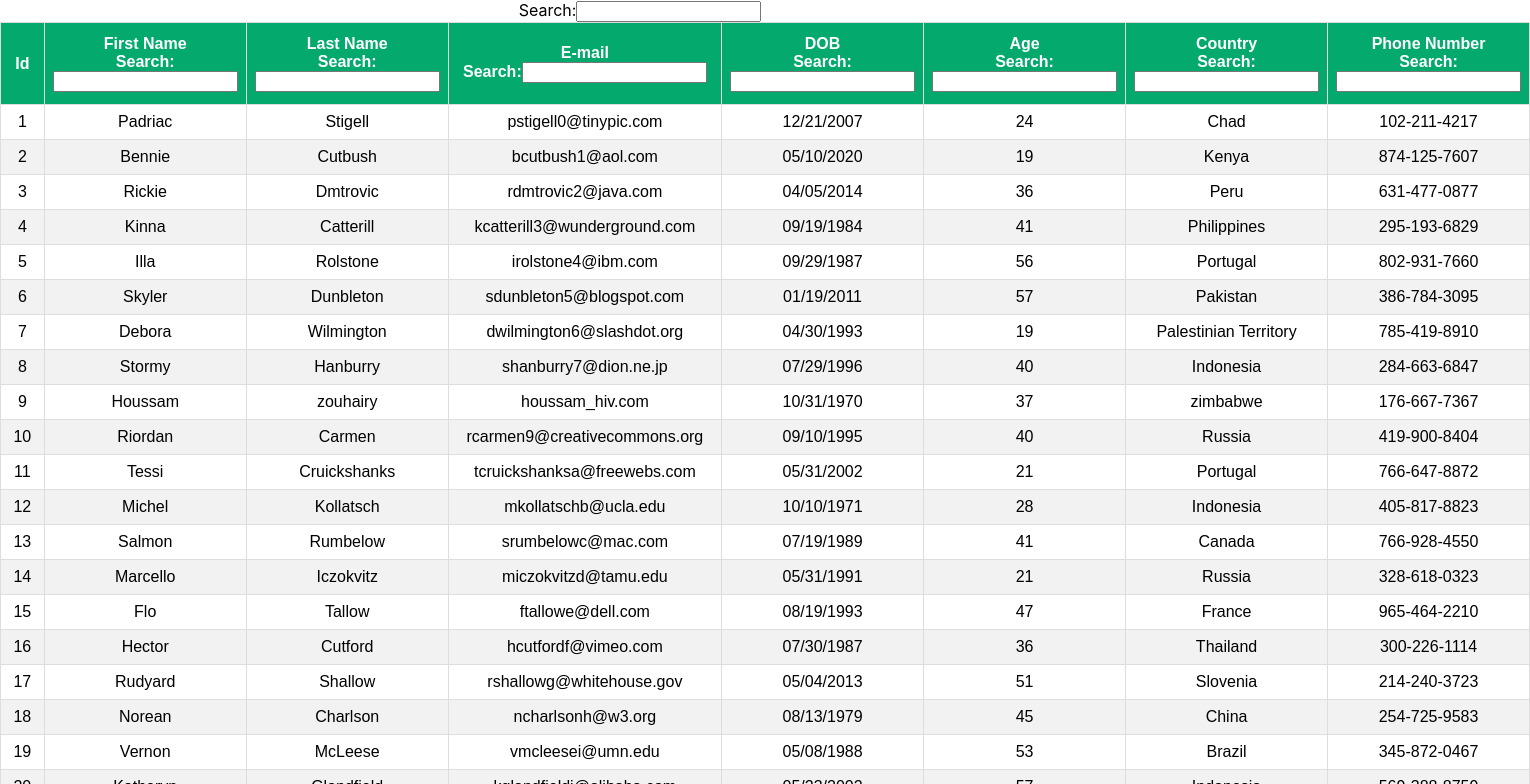
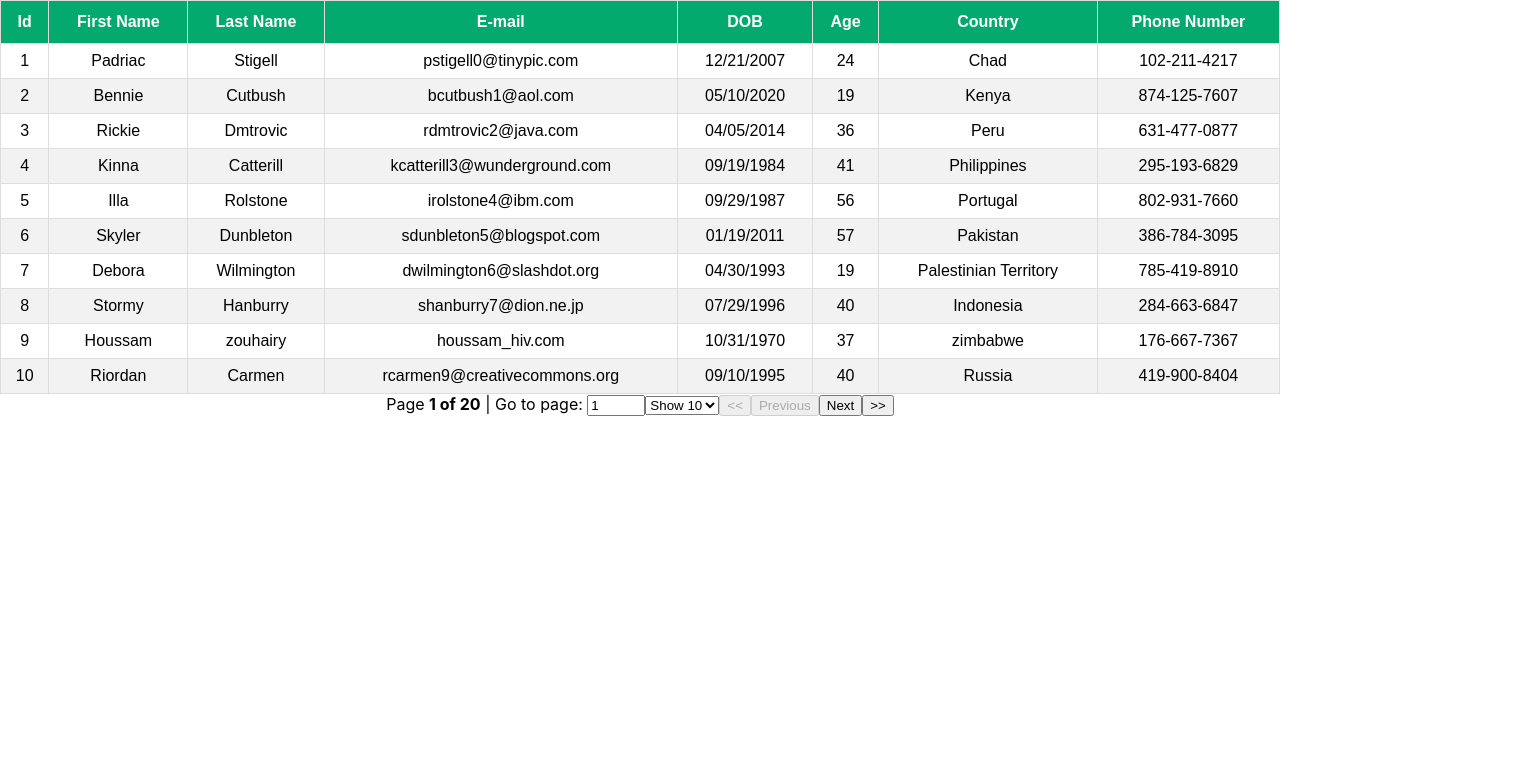
Before and after one commit to adambshara/react-table-demo, a React (Create React App) app: page / in a window 1280 px wide. Shown: the top 784 px of the page, 1530 px wide, since content can reach past the window. Built offline with nearby package versions, Linux system fonts and the light colour scheme.

Commit message:
Deep Pagination

```diff
--- a/src/App.js
+++ b/src/App.js
@@ -3,13 +3,15 @@
 import BasicTable from "./components/basicTable";
 import SortingTable from "./components/sortingTable";
 import FilteringTable from "./components/filteringTable";
+import PaginationTable from "./components/paginationTable";
 
 function App() {
   return (
     <div className="App">
       {/* <BasicTable /> */}
       {/* <SortingTable /> */}
-      <FilteringTable />
+      {/* <FilteringTable /> */}
+      <PaginationTable />
     </div>
   );
 }
--- /dev/null
+++ b/src/components/paginationTable.jsx
@@ -0,0 +1,116 @@
+import React, { useMemo } from "react";
+import { useTable, usePagination } from "react-table";
+import { Columns, GROUPED_COLUMNS } from "./columns";
+import MOCK_DATA from "./MOCK_DATA.json";
+import "./table.css";
+function PaginationTable() {
+  const columns = useMemo(() => Columns, []);
+  const data = useMemo(() => MOCK_DATA, []);
+
+  // const columns = useMemo(() => GROUPED_COLUMNS, []); this one is to
+  //group the names .
+
+  // fname  lname age
+  // aa     bb    20
+  //  cc    dd    25
+
+  const {
+    getTableProps,
+    getTableBodyProps,
+    headerGroups,
+    page,
+    nextPage,
+    previousPage,
+    canNextPage,
+    canPreviousPage,
+    pageOptions,
+    gotoPage,
+    pageCount,
+    setPageSize,
+    state,
+    prepareRow,
+  } = useTable(
+    {
+      columns,
+      data,
+    },
+    usePagination
+  );
+  const { pageIndex, pageSize } = state;
+
+  return (
+    <>
+      <table {...getTableProps()}>
+        <thead>
+          {headerGroups.map((headerGroups) => (
+            <tr {...headerGroups.getHeaderGroupProps()}>
+              {headerGroups.headers.map((column) => (
+                <th {...column.getHeaderProps()}>{column.render("Header")}</th>
+              ))}
+            </tr>
+          ))}
+        </thead>
+        <tbody {...getTableBodyProps}>
+          {page.map((row) => {
+            prepareRow(row);
+            return (
+              <tr {...row.getRowProps()}>
+                {row.cells.map((cell) => {
+                  return (
+                    <td {...cell.getCellProps()}>{cell.render("Cell")}</td>
+                  );
+                })}
+              </tr>
+            );
+          })}
+        </tbody>
+      </table>
+      <div>
+        <span>
+          Page{" "}
+          <strong>
+            {pageIndex + 1} of {pageOptions.length}
+          </strong>{" "}
+        </span>
+        <span>
+          | Go to page:{" "}
+          <input
+            type="number"
+            defaultValue={pageIndex + 1}
+            onChange={(e) => {
+              const pageNumber = e.target.value
+                ? Number(e.target.value) - 1
+                : 0;
+              gotoPage(pageNumber);
+            }}
+            style={{ width: "50px" }}
+          />
+        </span>
+        <select
+          value={pageSize}
+          onChange={(e) => setPageSize(Number(e.target.value))}
+        >
+          {[10, 25, 50].map((pageSize) => (
+            <option key={pageSize} value={pageSize}>
+              Show {pageSize}
+            </option>
+          ))}
+        </select>
+        <button onClick={() => gotoPage(0)} disabled={!canPreviousPage}>
+          {"<<"}
+        </button>
+        <button onClick={() => previousPage()} disabled={!canPreviousPage}>
+          Previous
+        </button>
+        <button onClick={() => nextPage()} disabled={!canNextPage}>
+          Next
+        </button>
+        <button onClick={() => gotoPage(pageCount - 1)} disabled={!canNextPage}>
+          {">>"}
+        </button>
+      </div>
+    </>
+  );
+}
+
+export default PaginationTable;
```
